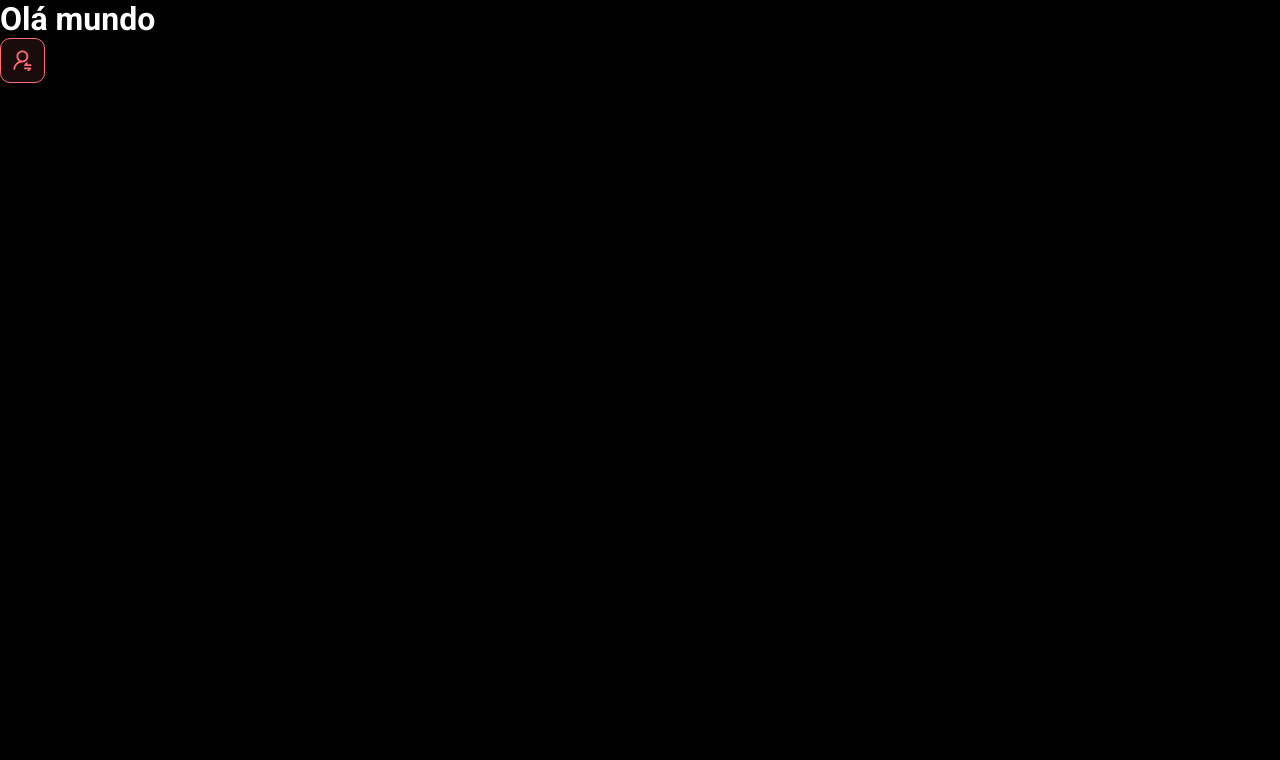
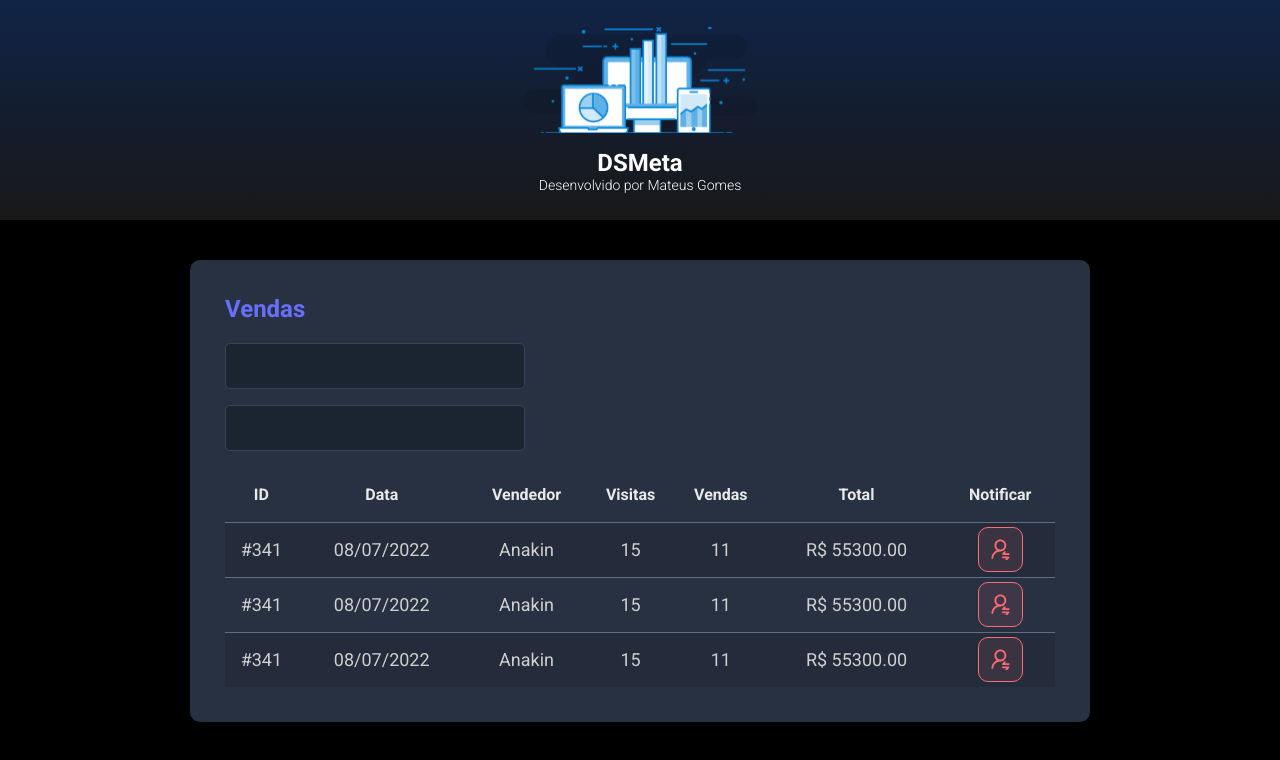
Before and after one commit to mateuslgomes/dsmeta, a React (Vite) app in the folder frontend/: page / in a window 1280 px wide. Shown: the top 760 px of the page. Built offline with nearby package versions, Linux system fonts and the light colour scheme.

Commit message:
Other components

```diff
--- a/frontend/src/App.tsx
+++ b/frontend/src/App.tsx
@@ -1,10 +1,18 @@
 import NotificationButton from "./components/NotificationButton"
+import Header from "./components/Header/index"
+import SalesCard from "./components/SalesCard/index"
 
 function App() {
   return(
     <>
-      <h1>Olá mundo</h1>
-      <NotificationButton />
+      <Header />
+      <main>
+        <section id="sales">
+          <div className="dsmeta-container">
+              <SalesCard />
+          </div>
+        </section>
+      </main>
     </>
   )
 }
--- /dev/null
+++ b/frontend/src/components/Header/index.tsx
@@ -0,0 +1,19 @@
+import logo from '../../assets/img/logo.svg'
+import './styles.css'
+
+function Header() {
+  return(
+    <header>
+    <div className="dsmeta-logo-container">
+        <img src={logo} alt="DSMeta" />
+            <h1>DSMeta</h1>
+        <p>
+            Desenvolvido por
+            <a target="_black" href="https://www.github.com/mateuslgomes"> Mateus Gomes</a>
+        </p>
+    </div>
+    </header>
+  )
+}
+
+export default Header
--- /dev/null
+++ b/frontend/src/components/Header/styles.css
@@ -0,0 +1,27 @@
+header {
+    background: linear-gradient(180deg, #102347 0%, #181818 100%);
+    height: 220px;
+    display: flex;
+    align-items: center;
+    justify-content: center;
+  }
+
+  .dsmeta-logo-container {
+    display: flex;
+    flex-direction: column;
+    align-items: center;
+  }
+
+  .dsmeta-logo-container img {
+    width: 235px;
+  }
+
+  .dsmeta-logo-container h1 {
+    margin-top: 15px;
+    font-size: 24px;
+  }
+
+  .dsmeta-logo-container p {
+    font-size: 14px;
+    font-weight: 300;
+  }
--- /dev/null
+++ b/frontend/src/components/SalesCard/index.tsx
@@ -0,0 +1,77 @@
+import './styles.css'
+import NotificationButton from '../NotificationButton'
+
+function SalesCard() {
+  return (
+    <div className="dsmeta-card">
+      <h2 className="dsmeta-sales-title">Vendas</h2>
+      <div>
+        <div className="dsmeta-form-control-container">
+          <input className="dsmeta-form-control" type="text" />
+        </div>
+        <div className="dsmeta-form-control-container">
+          <input className="dsmeta-form-control" type="text" />
+        </div>
+      </div>
+
+      <div>
+        <table className="dsmeta-sales-table">
+          <thead>
+            <tr>
+              <th className="show992">ID</th>
+              <th className="show576">Data</th>
+              <th>Vendedor</th>
+              <th className="show992">Visitas</th>
+              <th className="show992">Vendas</th>
+              <th>Total</th>
+              <th>Notificar</th>
+            </tr>
+          </thead>
+          <tbody>
+            <tr>
+              <td className="show992">#341</td>
+              <td className="show576">08/07/2022</td>
+              <td>Anakin</td>
+              <td className="show992">15</td>
+              <td className="show992">11</td>
+              <td>R$ 55300.00</td>
+              <td>
+                <div className="dsmeta-red-btn-container">
+                  <NotificationButton />
+                </div>
+              </td>
+            </tr>
+            <tr>
+              <td className="show992">#341</td>
+              <td className="show576">08/07/2022</td>
+              <td>Anakin</td>
+              <td className="show992">15</td>
+              <td className="show992">11</td>
+              <td>R$ 55300.00</td>
+              <td>
+                <div className="dsmeta-red-btn-container">
+                  <NotificationButton />
+                </div>
+              </td>
+            </tr>
+            <tr>
+              <td className="show992">#341</td>
+              <td className="show576">08/07/2022</td>
+              <td>Anakin</td>
+              <td className="show992">15</td>
+              <td className="show992">11</td>
+              <td>R$ 55300.00</td>
+              <td>
+                <div className="dsmeta-red-btn-container">
+                  <NotificationButton />
+                </div>
+              </td>
+            </tr>
+          </tbody>
+        </table>
+      </div>
+    </div>
+  )
+}
+
+export default SalesCard
--- /dev/null
+++ b/frontend/src/components/SalesCard/styles.css
@@ -0,0 +1,98 @@
+.dsmeta-card {
+    background-color: #283142;
+    border-radius: 10px;
+    padding: 30px 10px;
+}
+
+.dsmeta-sales-title {
+    color: #676fff;
+    font-size: 24px;
+    margin-bottom: 20px;
+}
+
+.dsmeta-form-control-container {
+    margin-bottom: 16px;
+    max-width: 300px;
+}
+
+.dsmeta-form-control {
+    width: 100%;
+    height: 46px;
+    background-color: #1b2531;
+    border: 1px solid #384459;
+    border-radius: 5px;
+    color: #9aaabe;
+    padding: 0 20px;
+    font-size: 18px;
+}
+
+.dsmeta-sales-table {
+    width: 100%;
+    border-spacing: 0;
+    border-collapse: collapse;
+}
+
+.dsmeta-sales-table thead {
+    height: 55px;
+    font-size: 16px;
+    color: #e9e9e9;
+    font-weight: 700;
+}
+
+.dsmeta-sales-table tbody {
+    font-size: 14px;
+    font-weight: 400;
+    color: #cfcfcf;
+    text-align: center;
+}
+
+.dsmeta-sales-table tbody tr {
+    height: 74px;
+    border-top: 1px solid #5f6e82;
+}
+
+.dsmeta-sales-table tbody tr:hover>td {
+    background-color: #384459;
+}
+
+.dsmeta-sales-table tbody tr:nth-child(odd) {
+    background-color: #242c3b;
+}
+
+.dsmeta-red-btn-container {
+    display: flex;
+    justify-content: center;
+}
+
+
+.show576 {
+    display: none;
+}
+
+.show992 {
+    display: none;
+}
+
+@media (min-width: 576px) {
+    .show576 {
+        display: table-cell;
+    }
+
+    .dsmeta-card {
+        padding: 35px;
+    }
+
+    .dsmeta-sales-table tbody tr {
+        height: 55px;
+    }
+
+    .dsmeta-sales-table tbody {
+        font-size: 18px;
+    }
+}
+
+@media (min-width: 992px) {
+    .show992 {
+        display: table-cell;
+    }
+}
--- a/frontend/src/index.css
+++ b/frontend/src/index.css
@@ -20,40 +20,6 @@
   text-decoration: none;
 }
 
-header {
-  background: linear-gradient(180deg, #102347 0%, #181818 100%);
-  height: 220px;
-  display: flex;
-  align-items: center;
-  justify-content: center;
-}
-
-.dsmeta-logo-container {
-  display: flex;
-  flex-direction: column;
-  align-items: center;
-}
-
-.dsmeta-logo-container img {
-  width: 235px;
-}
-
-.dsmeta-logo-container h1 {
-  margin-top: 15px;
-  font-size: 24px;
-}
-
-.dsmeta-logo-container p {
-  font-size: 14px;
-  font-weight: 300;
-}
-
-.dsmeta-card {
-  background-color: #283142;
-  border-radius: 10px;
-  padding: 30px 10px;
-}
-
 .dsmeta-container {
   width: 100%;
   max-width: 900px;
@@ -63,111 +29,3 @@
 #sales {
   padding: 40px 10px;
 }
-
-.dsmeta-sales-title {
-  color: #676fff;
-  font-size: 24px;
-  margin-bottom: 20px;
-}
-
-.dsmeta-form-control-container {
-  margin-bottom: 16px;
-  max-width: 300px;
-}
-
-.dsmeta-form-control {
-  width: 100%;
-  height: 46px;
-  background-color: #1b2531;
-  border: 1px solid #384459;
-  border-radius: 5px;
-  color: #9aaabe;
-  padding: 0 20px;
-  font-size: 18px;
-}
-
-.dsmeta-sales-table {
-  width: 100%;
-  border-spacing: 0;
-  border-collapse: collapse;
-}
-
-.dsmeta-sales-table thead {
-  height: 55px;
-  font-size: 16px;
-  color: #e9e9e9;
-  font-weight: 700;
-}
-
-.dsmeta-sales-table tbody {
-  font-size: 14px;
-  font-weight: 400;
-  color: #cfcfcf;
-  text-align: center;
-}
-
-.dsmeta-sales-table tbody tr {
-  height: 74px;
-  border-top: 1px solid #5f6e82;
-}
-
-.dsmeta-sales-table tbody tr:hover > td {
-  background-color: #384459;
-}
-
-.dsmeta-sales-table tbody tr:nth-child(odd) {
-  background-color: #242c3b;
-}
-
-.dsmeta-red-btn-container {
-    display: flex;
-    justify-content: center;
-}
-
-.dsmeta-red-btn {
-  height: 45px;
-  width: 45px;
-  background: rgba(255, 107, 114, 0.1);
-  border: 1px solid #ff6b72;
-  border-radius: 10px;
-  display: flex;
-  align-items: center;
-  justify-content: center;
-  cursor: pointer;
-}
-
-.dsmeta-red-btn img {
-    width: 19px;
-}
-
-.show576 {
-    display: none;
-}
-
-.show992 {
-    display: none;
-}
-
-@media (min-width: 576px) {
-    .show576 {
-        display: table-cell;
-    }
-
-    .dsmeta-card {
-        padding: 35px;
-    }
-
-    .dsmeta-sales-table tbody tr {
-        height: 55px;
-    }
-
-    .dsmeta-sales-table tbody {
-        font-size: 18px;
-    }
-}
-
-@media (min-width: 992px) {
-    .show992 {
-        display: table-cell;
-    }
-}
```
Also changed, not shown: frontend/src/assets/img/logo.svg (added).
